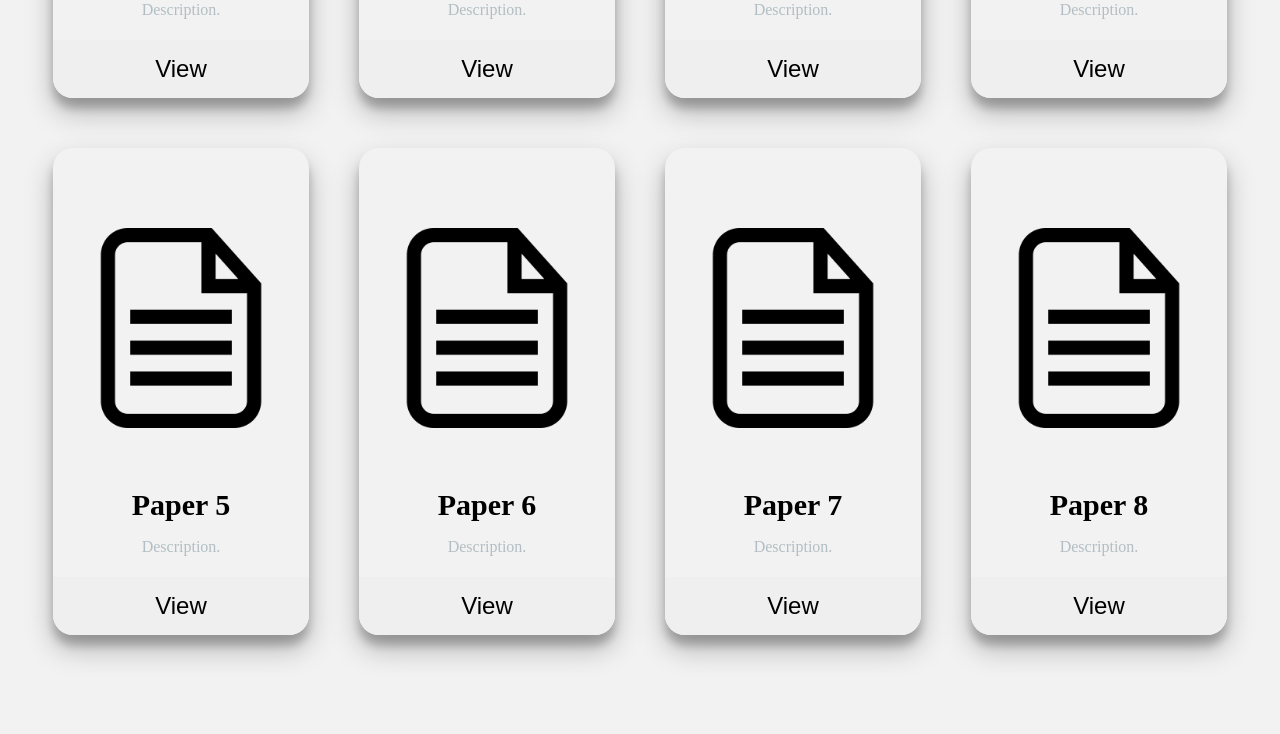
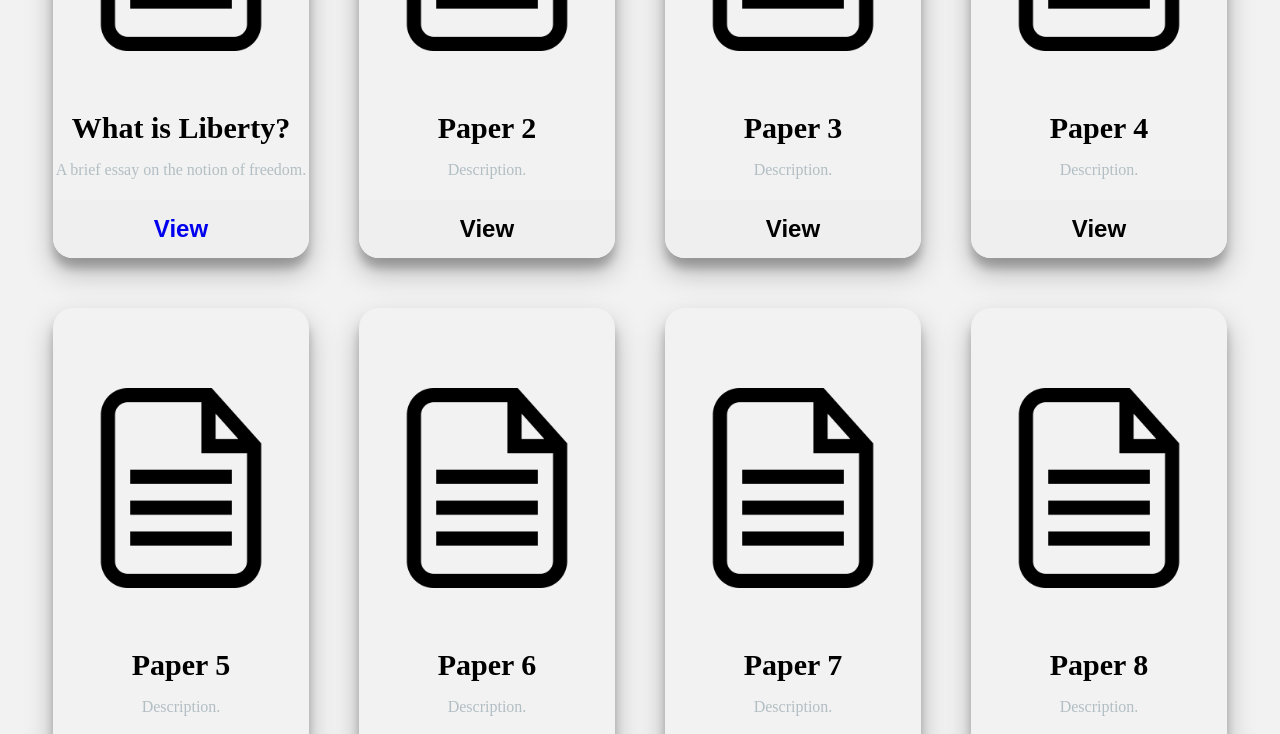
Before and after one commit to vertueux/articles, a plain HTML site: page index.html in a window 1280 px wide. Shown: the part 649-1383 px from the top of the page. Drawn offline with Linux system fonts and the light colour scheme; a web font is replaced by a local one.

Commit message:
Fixed a few things & added an example PDF document.
A brief essay on the notion of freedom.

```diff
--- a/index.html
+++ b/index.html
@@ -6,16 +6,18 @@
         <meta http-equiv="X-UA-Compatible" content="IE=edge">
         <meta name="viewport" content="width=device-width, initial-scale=1.0">
         <link rel="stylesheet" href="style.css">
-        <link rel="icon" href="assets/document.png">
+        <link rel="icon" href="assets/collapsing_stars_straigth_rounded.png">
     </head>
     <body>
         <div class="title">Articles</div>
         <div class="gallery">
             <div class="content">
                 <img src="assets/document.png">
-                <h3>Paper 1</h3>
-                <p>Description.</p>
-                <button>View</button>
+                <h3>What is Liberty?</h3>
+                <p>A brief essay on the notion of freedom.</p>
+                <button>
+                  <a href="documents/liberty.pdf" target="_blank">View</a>
+                </button>
             </div>
             <div class="content">
                 <img src="assets/document.png">
--- a/style.css
+++ b/style.css
@@ -9,6 +9,12 @@
 
 html {
     font-family: 'Hubot Sans';
+    -webkit-user-select: none;
+    -khtml-user-select: none;
+    -moz-user-select: none;
+    -ms-user-select: none;
+    -o-user-select: none;
+    user-select: none;
 }
 
 body {
@@ -17,7 +23,7 @@ body {
 }
 
 .title {
-    padding-top: 60px;
+    padding-top: 200px;
     text-align: center;
     align-items: center;
     font-size: 100px;
@@ -41,7 +47,7 @@ a {
     width: 100%;
     justify-content: center;
     align-items: center;
-    margin: 60px 0;
+    margin: 80px 0;
 }
 
 .content {
@@ -97,6 +103,7 @@ button {
     margin-top: 5px;
     border-bottom-right-radius: 20px;
     border-bottom-left-radius: 20px;
+    font-weight: bold;
 }
 
 @media (max-width: 1200px) {
```
Also changed, not shown: 1 other file.
